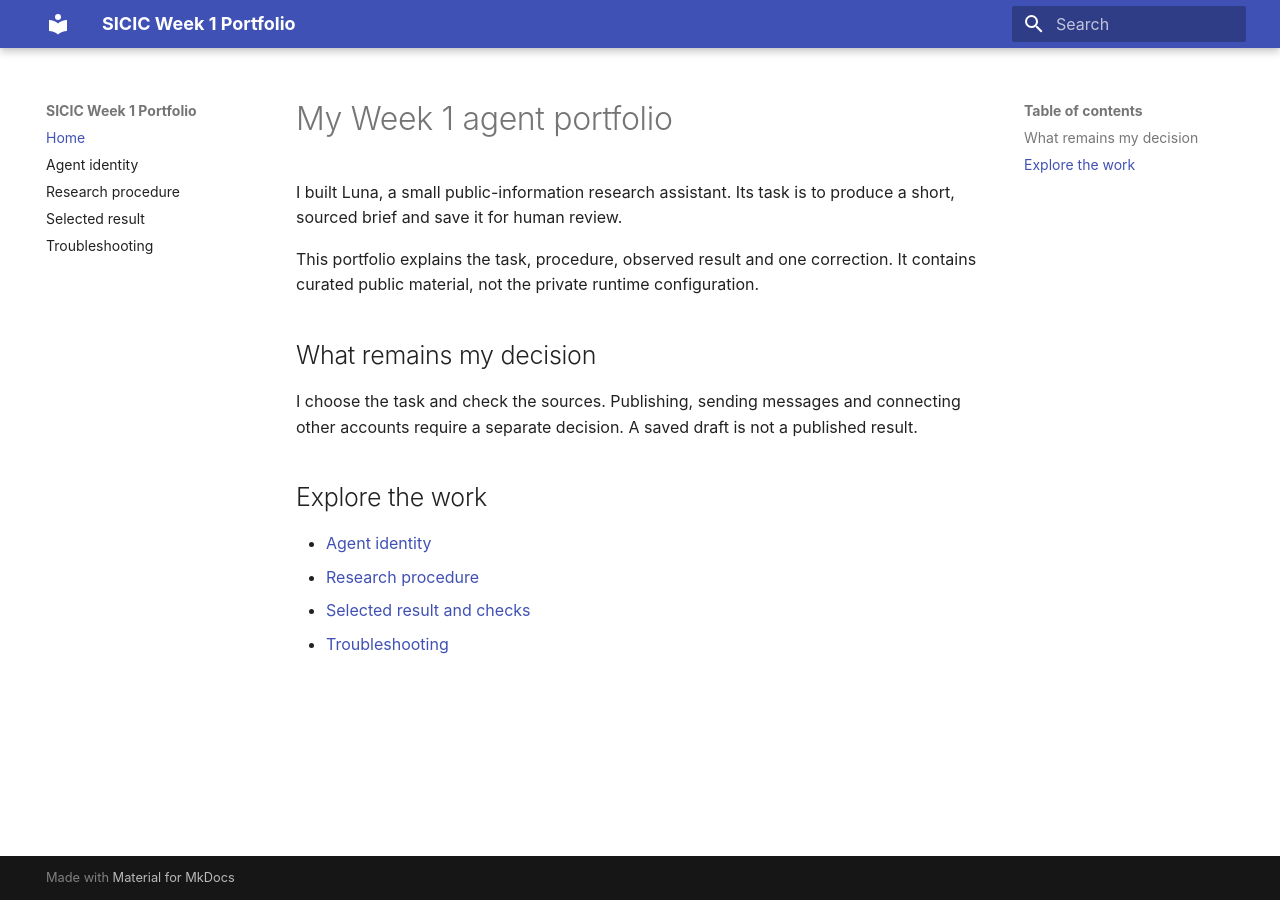
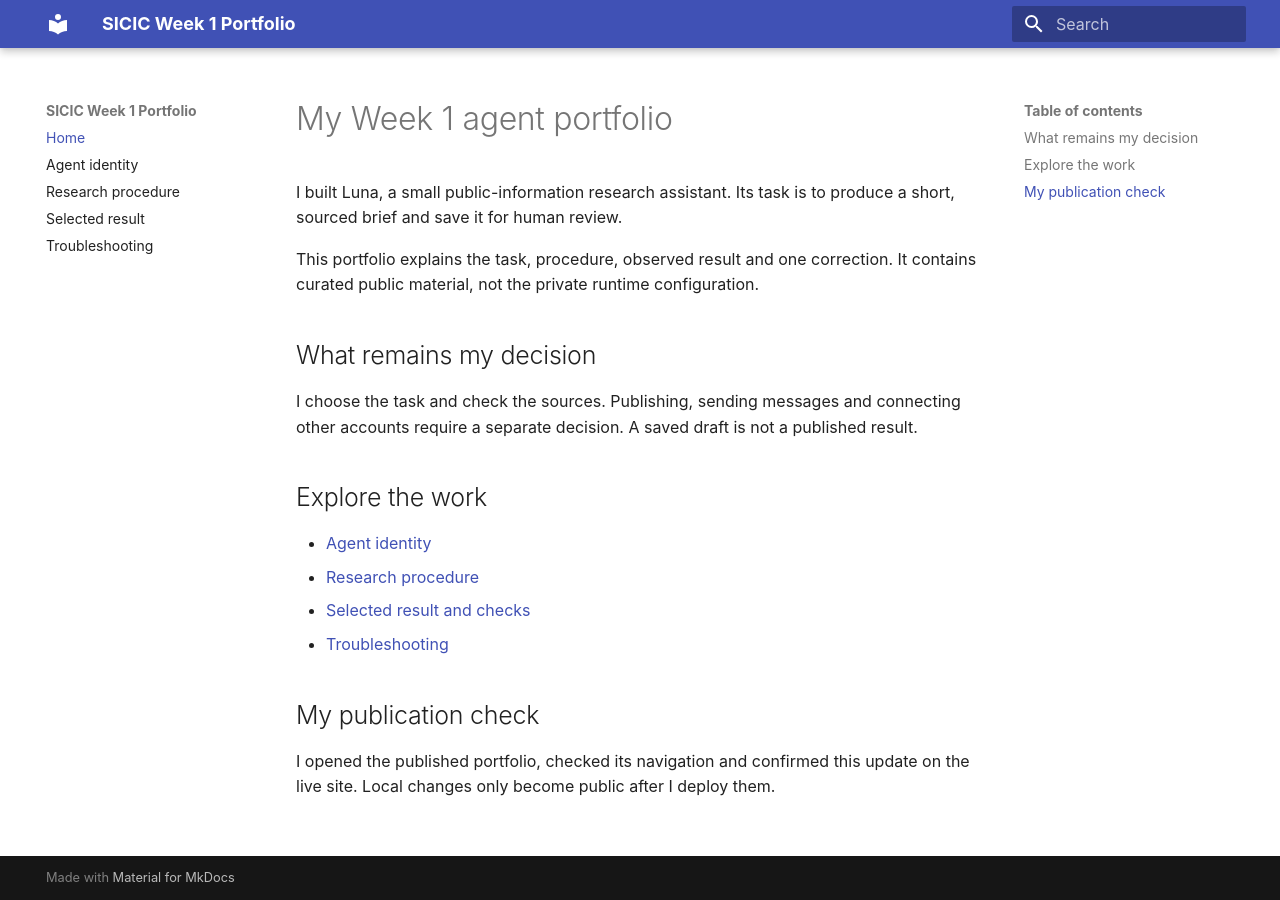
Before and after one commit to yijujia/sicic-day5-local-demo-20261012, an MkDocs documentation site: the page built from docs/index.md, in a window 1280 px wide. Built offline with MkDocs 1.6.1 and Material for MkDocs 9.7.7, drawn with Linux system fonts in a browser that asks for light colours.

Commit message:
Add public portfolio update check

```diff
--- a/docs/index.md
+++ b/docs/index.md
@@ -14,3 +14,7 @@ I choose the task and check the sources. Publishing, sending messages and connec
 - [Research procedure](agent/skill.md)
 - [Selected result and checks](showcase/first-result.md)
 - [Troubleshooting](troubleshooting.md)
+
+## My publication check
+
+I opened the published portfolio, checked its navigation and confirmed this update on the live site. Local changes only become public after I deploy them.
```
